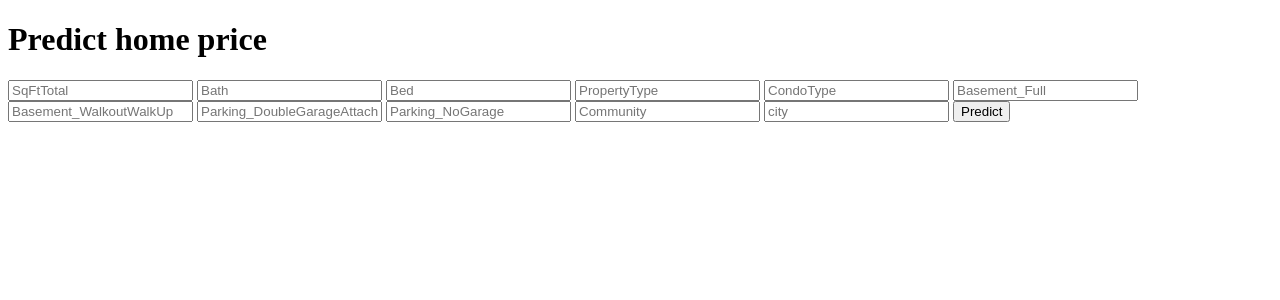
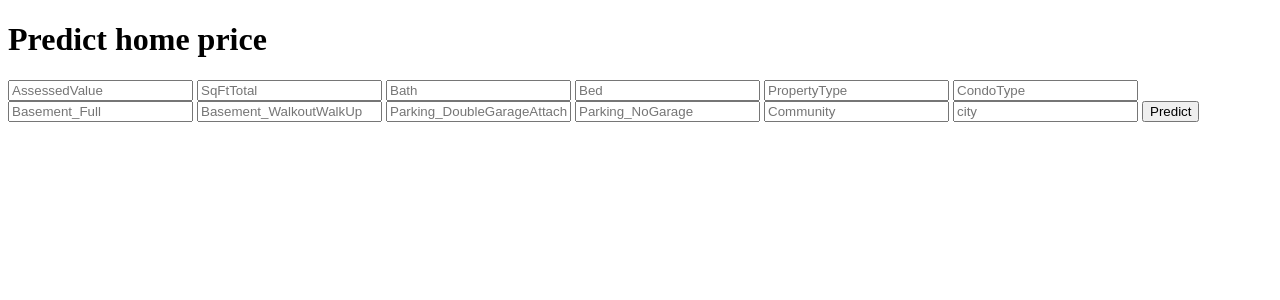
Before and after one commit to tahirs95/propertyml, a Flask app: page / in a window 1280 px wide. Shown: the top 300 px of the page. Run offline with Flask 2, Linux system fonts and the light colour scheme; parts of the project's set-up code (start-up, migrations or seed data) failed here and were passed over.

Commit message:
Add files via upload
Updated Code

```diff
--- a/templates/index.html
+++ b/templates/index.html
@@ -18,9 +18,10 @@
      <!-- Main Input For Receiving Query to our ML -->
     <form action="{{ url_for('predict')}}"method="post">
 
+    <input type="text" name="AssessedValue" placeholder="AssessedValue" required="required" />
     <input type="text" name="SqFtTotal" placeholder="SqFtTotal" required="required" />
     <input type="text" name="Bath" placeholder="Bath" required="required" />
-		<input type="text" name="Bed" placeholder="Bed" required="required" />
+	<input type="text" name="Bed" placeholder="Bed" required="required" />
     <input type="text" name="PropertyType" placeholder="PropertyType" required="required" />
     <input type="text" name="CondoType" placeholder="CondoType" required="required" />
     <input type="text" name="Basement_Full" placeholder="Basement_Full" required="required" />
```
